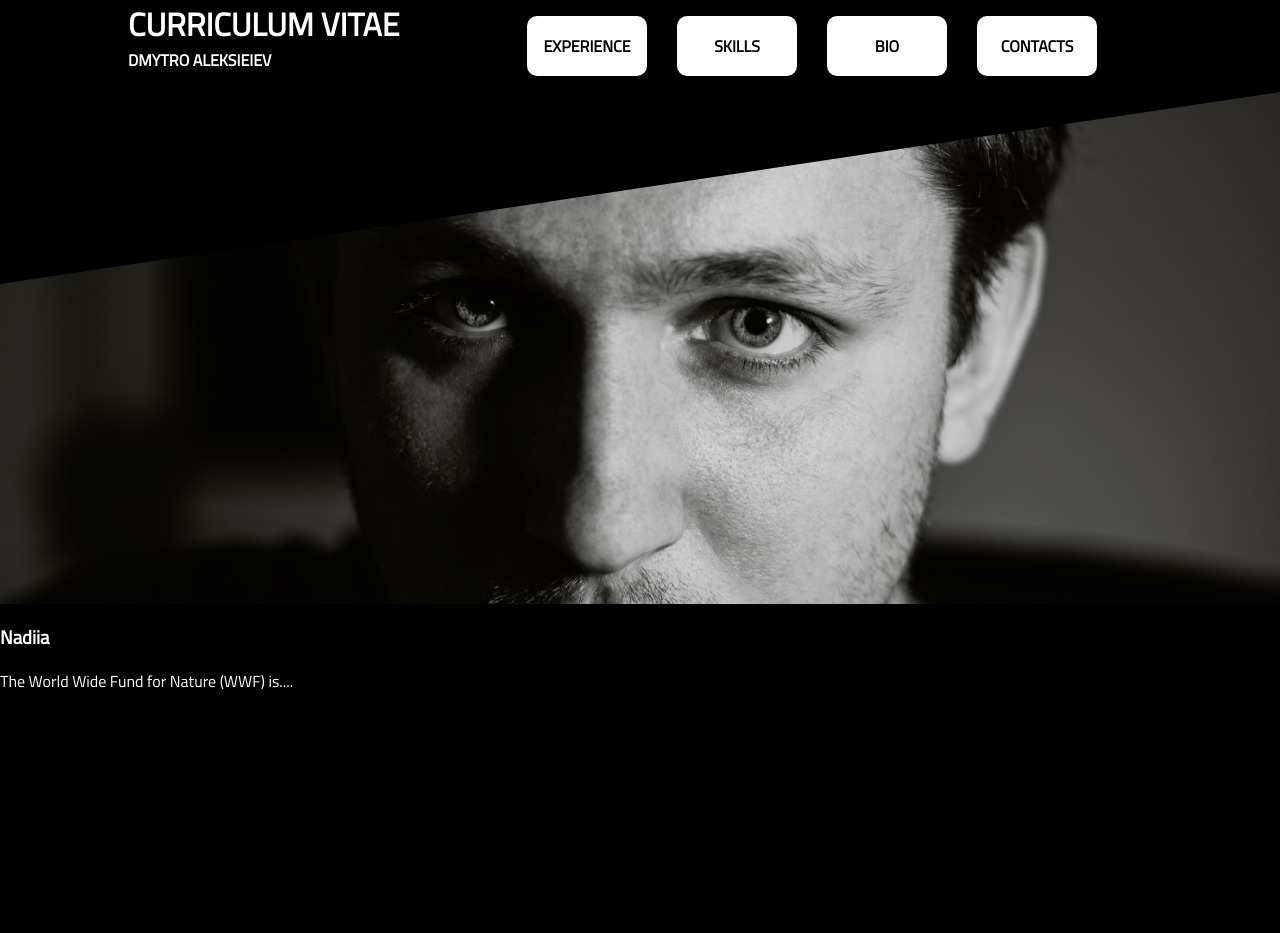
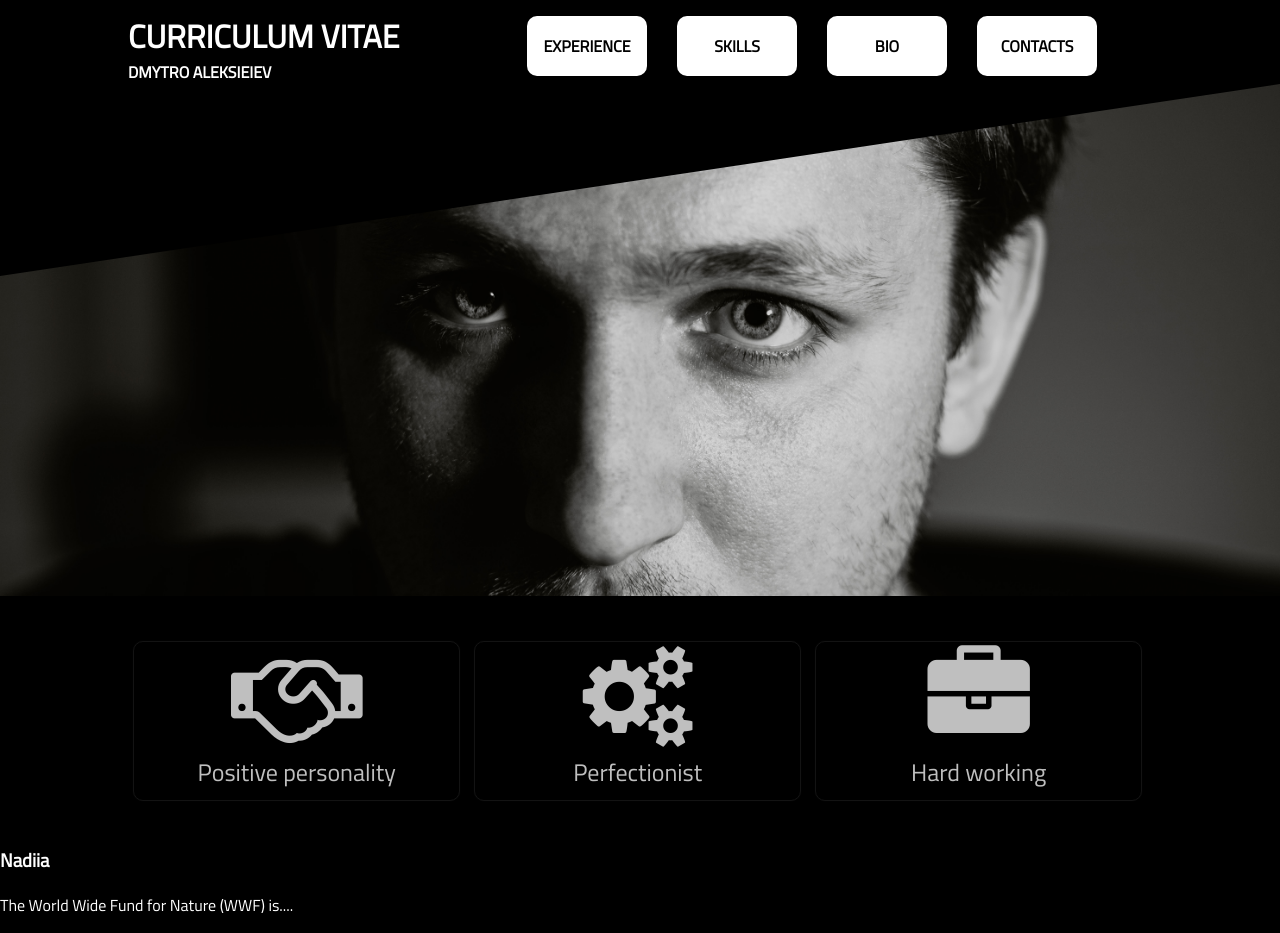
Before and after one commit to MytkoEnko/cv.dmytro.pl, a PHP site: page / in a window 1280 px wide. Before the commit the page ends 689 px from the top, so only its background shows below. Run offline with PHP 8.4, Linux system fonts and the light colour scheme.

Commit message:
call box added

```diff
--- a/css/style.css
+++ b/css/style.css
@@ -18,6 +18,7 @@
 
 .top-bar .branding {
   float: left;
+  margin-top: 12px;
 }
 
 .top-bar .branding h1, .top-bar .branding h2 {
@@ -36,6 +37,7 @@
 
 .top-bar .menu {
   float: right;
+  margin: 16px 0px 0px;
 }
 
 .top-bar .menu-item {
@@ -75,3 +77,28 @@
   background-size: cover;
   z-index: -2;
 }
+
+.calls {
+  margin: 40px auto;
+}
+
+.calls .call {
+  color: #bfbfbf;
+  display: inline-grid;
+  width: 31%;
+  text-align: center;
+  border: 0.5px solid #131313;
+  border-radius: 10px;
+  margin: 5px;
+  padding: 4px;
+  line-height: 0em;
+  box-shadow: 0px 0px 1px 0px #131313;
+}
+
+.calls .call i {
+  font-size: 8vw;
+}
+
+.calls .call p {
+  font-size: 1.5em;
+}
--- a/css/style.min.css
+++ b/css/style.min.css
@@ -1 +1 @@
-body{margin:0px;color:white;font-family:'Titillium Web', sans-serif;background-color:black}.container{width:80%;margin:0px auto}.top-bar{width:100%;display:inline-flex;background:black}.top-bar .branding{float:left}.top-bar .branding h1,.top-bar .branding h2{margin:0px;text-transform:uppercase}.top-bar .branding .type{font-size:2em;font-weight:600}.top-bar .branding .subject{font-size:1em}.top-bar .menu{float:right}.top-bar .menu-item{display:inline;margin:0px 5px}.top-bar .menu-item a{float:left;text-decoration:none;text-align:center;line-height:60px;height:60px;width:120px;margin:0px 15px;background:white;border-radius:10px;text-transform:uppercase;font-weight:600;color:black}.triangle{margin-top:-6px;background:#000000;z-index:-1;height:15vw;width:100%;clip-path:polygon(0 0, 0 15vw, 100% 0)}.face{margin-top:-15vw;height:40vw;width:100%;background:url(/img/profile-background.jpg) no-repeat top center;background-size:cover;z-index:-2}
+body{margin:0px;color:white;font-family:'Titillium Web', sans-serif;background-color:black}.container{width:80%;margin:0px auto}.top-bar{width:100%;display:inline-flex;background:black}.top-bar .branding{float:left;margin-top:12px}.top-bar .branding h1,.top-bar .branding h2{margin:0px;text-transform:uppercase}.top-bar .branding .type{font-size:2em;font-weight:600}.top-bar .branding .subject{font-size:1em}.top-bar .menu{float:right;margin:16px 0px 0px}.top-bar .menu-item{display:inline;margin:0px 5px}.top-bar .menu-item a{float:left;text-decoration:none;text-align:center;line-height:60px;height:60px;width:120px;margin:0px 15px;background:white;border-radius:10px;text-transform:uppercase;font-weight:600;color:black}.triangle{margin-top:-6px;background:#000000;z-index:-1;height:15vw;width:100%;clip-path:polygon(0 0, 0 15vw, 100% 0)}.face{margin-top:-15vw;height:40vw;width:100%;background:url(/img/profile-background.jpg) no-repeat top center;background-size:cover;z-index:-2}.calls{margin:40px auto}.calls .call{color:#bfbfbf;display:inline-grid;width:31%;text-align:center;border:0.5px solid #131313;border-radius:10px;margin:5px;padding:4px;line-height:0em;box-shadow:0px 0px 1px 0px #131313}.calls .call i{font-size:8vw}.calls .call p{font-size:1.5em}
--- a/index.html
+++ b/index.html
@@ -9,6 +9,7 @@
   <meta name="keywords" content="CV, hire, programming, JavaScript, PHP, recruitment, Dmytro Aleksieiev, job offer, junior, frontend, backend">
   <link rel="stylesheet" href="css/style.css">
   <link href="https://fonts.googleapis.com/css?family=Titillium+Web" rel="stylesheet">
+  <link rel="stylesheet" href="https://cdnjs.cloudflare.com/ajax/libs/font-awesome/4.7.0/css/font-awesome.min.css">
   <link rel="shortcut icon" type="image/png" href="/img/icon.png"/>
 </head>
 <body>
@@ -35,6 +36,20 @@
   </div>
   <!-- Page content -->
   <main>
+    <div class="calls container">
+      <div class="call">
+        <i class="fa fa-handshake-o" aria-hidden="true"></i>
+        <p>Positive personality</p>
+      </div>
+      <div class="call">
+        <i class="fa fa-cogs" aria-hidden="true"></i>
+        <p>Perfectionist</p>
+      </div>
+      <div class="call">
+        <i class="fa fa-briefcase" aria-hidden="true"></i>
+        <p>Hard working</p>
+      </div>
+    </div>
     <section>
       <h3>Nadiia</h3>
       <p>The World Wide Fund for Nature (WWF) is....</p>
--- a/styles/style.scss
+++ b/styles/style.scss
@@ -16,6 +16,7 @@
   background: black;
   .branding {
     float: left;
+    margin-top: 12px;
     h1,h2 {
     margin: 0px;
     text-transform: uppercase;
@@ -30,6 +31,7 @@
   }
   .menu {
     float: right;
+    margin: 16px 0px 0px;
   }
   .menu-item {
     display: inline;
@@ -68,3 +70,25 @@
   background-size: cover;
   z-index: -2;
 }
+.calls {
+    margin: 40px auto;
+    .call {
+    color: #bfbfbf;
+    display: inline-grid;
+    width: 31%;
+    text-align: center;
+    border: 0.5px solid #131313;
+    border-radius: 10px;
+    margin: 5px;
+    padding: 4px;
+    line-height: 0em;
+    box-shadow: 0px 0px 1px 0px #131313;
+    i {
+      font-size: 8vw;
+    }
+    p {
+      font-size: 1.5em;
+    }
+
+  }
+}
```
